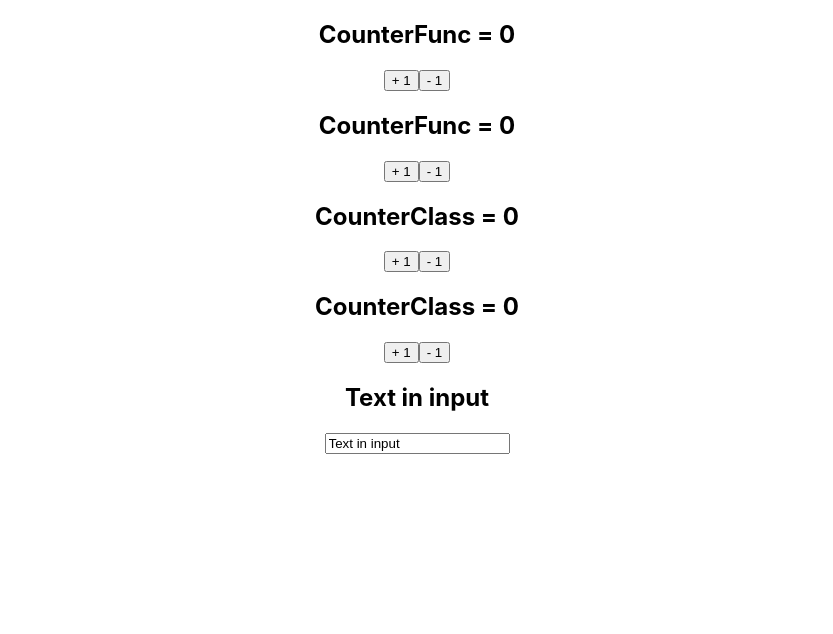
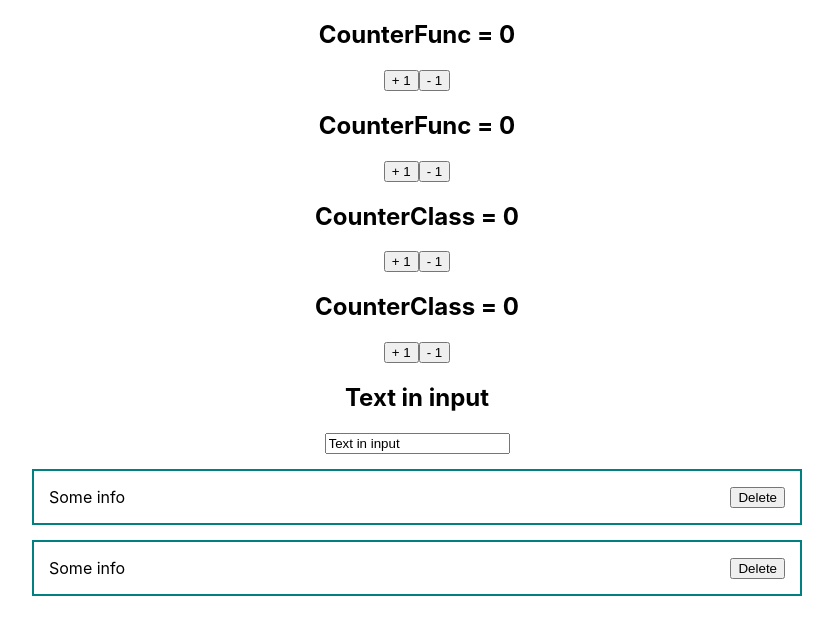
Before and after one commit to IlyaKostogrud/testMasa2023_IK, a React (Create React App) app: page / in a window 1280 px wide. Shown: the top 634 px of the page, without its empty margins (223-1056 px from the left). Built offline with nearby package versions, Linux system fonts and the light colour scheme.

Commit message:
Add InputTextLineFunc.jsx PostItem.jsx

```diff
--- a/src/App.css
+++ /dev/null
@@ -1,38 +0,0 @@
-.App {
-  text-align: center;
-}
-
-.App-logo {
-  height: 40vmin;
-  pointer-events: none;
-}
-
-@media (prefers-reduced-motion: no-preference) {
-  .App-logo {
-    animation: App-logo-spin infinite 20s linear;
-  }
-}
-
-.App-header {
-  background-color: #282c34;
-  min-height: 100vh;
-  display: flex;
-  flex-direction: column;
-  align-items: center;
-  justify-content: center;
-  font-size: calc(10px + 2vmin);
-  color: white;
-}
-
-.App-link {
-  color: #61dafb;
-}
-
-@keyframes App-logo-spin {
-  from {
-    transform: rotate(0deg);
-  }
-  to {
-    transform: rotate(360deg);
-  }
-}
--- a/src/App.js
+++ b/src/App.js
@@ -1,11 +1,12 @@
-import './App.css';
-import {useState} from "react";
+import './styles/App.css';
 import CounterFunc from "./components/CounterFunc";
 import CounterClass from "./components/CounterClass";
+import InputTextLineFunc from "./components/InputTextLineFunc";
+import PostItem from "./components/PostItem";
 
 function App() {
 
-    const [value, setValue] = useState('Text in input')
+
 
 
     return (
@@ -14,12 +15,9 @@ function App() {
             <CounterFunc/>
             <CounterClass/>
             <CounterClass/>
-            <h2>{value}</h2>
-            <input
-                type="text"
-                defaultValue={value}
-                onChange={event => setValue(event.target.value)}
-            />
+            <InputTextLineFunc/>
+            <PostItem/>
+            <PostItem/>
         </div>
     );
 }
--- /dev/null
+++ b/src/components/InputTextLineFunc.jsx
@@ -0,0 +1,15 @@
+import React, {useState} from 'react';
+
+const InputTextLineFunc = () => {
+    const [value, setValue] = useState('Text in input')
+    return (<div>
+            <h2>{value}</h2>
+            <input
+                type="text"
+                defaultValue={value}
+                onChange={event => setValue(event.target.value)}
+            />
+        </div>);
+};
+
+export default InputTextLineFunc;
--- /dev/null
+++ b/src/components/PostItem.jsx
@@ -0,0 +1,16 @@
+import React from 'react';
+
+const PostItem = () => {
+    return (
+        <div className={"post"}>
+            <div className={"post_content"}>
+                Some info
+            </div>
+            <div className={"post_btn"}>
+                <button>Delete</button>
+            </div>
+        </div>
+    );
+};
+
+export default PostItem;
--- a/src/index.js
+++ b/src/index.js
@@ -1,6 +1,6 @@
 import React from 'react';
 import ReactDOM from 'react-dom/client';
-import './index.css';
+import './styles/index.css';
 import App from './App';
 
 const root = ReactDOM.createRoot(document.getElementById('root'));
--- /dev/null
+++ b/src/styles/App.css
@@ -0,0 +1,13 @@
+.App {
+  text-align: center;
+  width: 800px;
+}
+
+.post{
+  display: flex;
+  padding: 15px;
+  border: 2px solid teal;
+  margin: 15px;
+  justify-content: space-between;
+  align-items: center;
+}
--- a/src/index.css
+++ b/src/styles/index.css
@@ -11,3 +11,8 @@ code {
   font-family: source-code-pro, Menlo, Monaco, Consolas, 'Courier New',
     monospace;
 }
+
+#root{
+  display: flex;
+  justify-content: center;
+}
```
